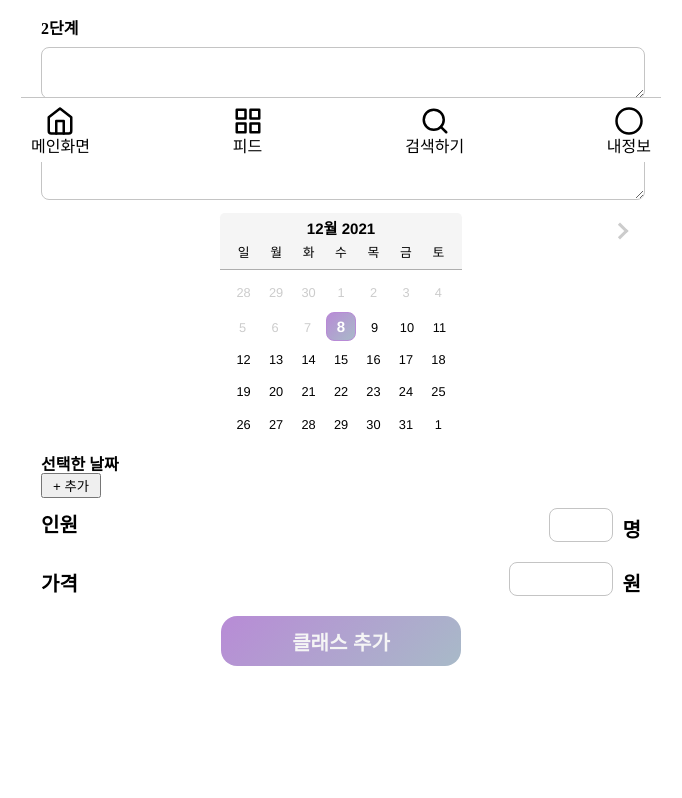
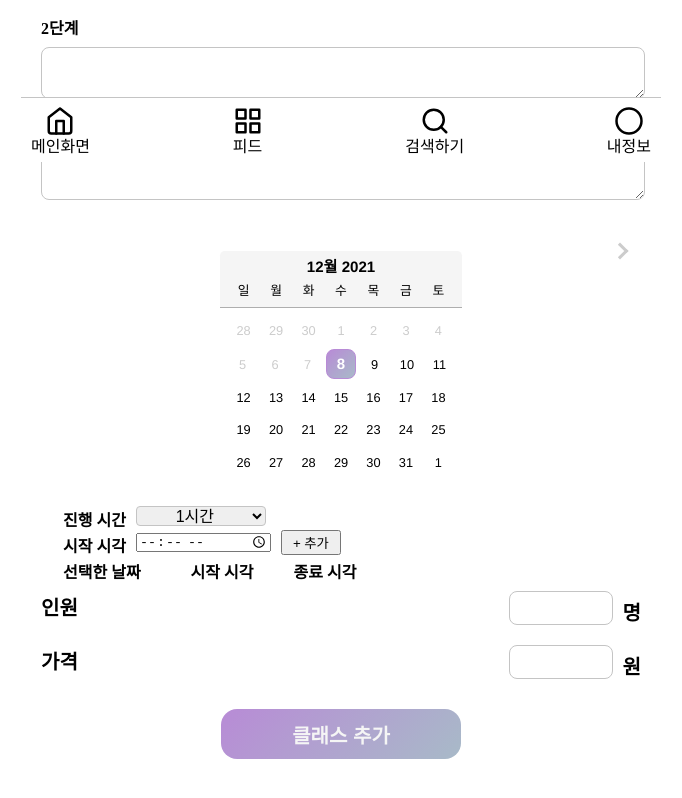
Before and after one commit to prgrms-web-devcourse/Team_DAYZ_DAYZ_FE, a React (Create React App) app: page /upload/products in a window 1280 px wide. Shown: the part 638-1436 px from the top of the page, without its empty margins (299-981 px from the left). Before the commit the page ends 1389 px from the top, so only its background shows below. Built offline with nearby package versions, Linux system fonts and the light colour scheme.

Commit message:
Feat : 달력 날짜 선택, 시작시각, 진행시간 선택 후 추가 가능하게 만듬 && api 통신 형태로 data 가공

```diff
--- a/src/pages/UploadProductPage/index.tsx
+++ b/src/pages/UploadProductPage/index.tsx
@@ -1,5 +1,5 @@
-import React, { useState } from 'react';
 import styled from '@emotion/styled';
+import React, { ChangeEvent, ReactHTMLElement, useState } from 'react';
 import { Upload } from '../../components/base';
 import { Plus, MinusCircle } from 'react-feather';
 import ReactDatePicker from 'react-datepicker';
@@ -9,14 +9,36 @@ import { ko } from 'date-fns/esm/locale';
 
 const UploadProductPage = () => {
   const [date, setDate] = useState(new Date());
+  const [startTime, setStartTime] = useState<string | ''>('');
+  const [durationTime, setDurationTime] = useState<string | '1'>('1');
   const [imgLink, setImgLink] = useState<string | undefined>(undefined);
   const [pickDate, setPickDate] = useState<any | undefined>('');
 
+  const handleSubmit = (e: React.FormEvent<HTMLFormElement>) => {
+    e.preventDefault();
+    console.log(e);
+    console.log(e.target);
+    // console.log(e.target.value);
+  };
+
   const handlePost = (e: React.MouseEvent<HTMLElement>) => {
     e.preventDefault();
-    setPickDate([...pickDate, date.toDateString()]);
+    if (date && startTime && durationTime) {
+      const [startHour, startMinute] = startTime.split(':');
+      const endHour: number = parseInt(startHour) + parseInt(durationTime);
+      const endTime = endHour + ':' + startMinute;
+      setPickDate([
+        ...pickDate,
+        {
+          fixDate: date.toLocaleDateString(),
+          fixStartTime: startTime,
+          fixEndTime: endTime,
+        },
+      ]);
+    }
   };
 
+  console.log(pickDate);
   const handleDelete = (e: React.MouseEvent<SVGElement, MouseEvent>) => {
     e.preventDefault();
     const target = (e.target as HTMLLIElement).closest('li')?.dataset.id;
@@ -26,7 +48,7 @@ const UploadProductPage = () => {
 
   return (
     <UploadProductPageWrapper>
-      <InputForm>
+      <InputForm onSubmit={handleSubmit}>
         <InputTitle>클래스 이름</InputTitle>
         <InputBox style={{ height: '40px', width: 'calc(100% - 20px)' }} />
         <InputTitle>카테고리</InputTitle>
@@ -52,9 +74,10 @@ const UploadProductPage = () => {
                   justifyContent: 'flex-start',
                   alignItems: 'center',
                   marginBottom: '10px',
+                  overflowX: 'scroll',
                 }}
               >
-                {file ? <img src={imgLink} style={{ width: '300px', marginRight: '20px' }} /> : ''}
+                {file ? <img src={imgLink} style={{ width: '200px', paddingRight: '20px' }} /> : ''}
 
                 <div
                   style={{
@@ -81,6 +104,7 @@ const UploadProductPage = () => {
         <InputTextArea />
         <InputSubTitle>3단계</InputSubTitle>
         <InputTextArea />
+
         <ReactDatePicker
           selected={date}
           locale={ko}
@@ -89,25 +113,88 @@ const UploadProductPage = () => {
           inline
           minDate={new Date()}
         />
+
         <ul className="dateLists">
-          <InputSubTitle>선택한 날짜</InputSubTitle>
+          <div
+            style={{
+              display: 'flex',
+              justifyContent: 'flex-start',
+              alignItems: 'center',
+              marginLeft: '22px',
+            }}
+          >
+            <InputSubTitle>진행 시간</InputSubTitle>
+            <select
+              style={{
+                width: '130px',
+                height: '20px',
+                borderRadius: '4px',
+                border: 'solid 1px #c4c4c4',
+                textAlign: 'center',
+                fontSize: '16px',
+                marginLeft: '10px',
+              }}
+              onChange={(e: ChangeEvent<HTMLSelectElement>) => setDurationTime(e.target.value)}
+            >
+              <option value={1}>1시간</option>
+              <option value={2}>2시간</option>
+              <option value={3}>3시간</option>
+              <option value={4}>4시간</option>
+            </select>
+          </div>
+
+          <div
+            style={{
+              display: 'flex',
+              justifyContent: 'flex-start',
+              alignItems: 'center',
+              marginLeft: '22px',
+            }}
+          >
+            <InputSubTitle>시작 시각</InputSubTitle>
+            <input
+              type="time"
+              style={{ width: '130px', height: '15px', margin: '0 10px' }}
+              onChange={(e: ChangeEvent<HTMLInputElement>) =>
+                setStartTime((e.target as HTMLInputElement).value)
+              }
+            />
+            <Button onClick={handlePost}>+ 추가</Button>
+          </div>
+
+          <div
+            style={{
+              display: 'flex',
+              justifyContent: 'flex-start',
+              alignItems: 'center',
+              marginLeft: '22px',
+            }}
+          >
+            <InputSubTitle>선택한 날짜</InputSubTitle>
+            <InputSubTitle style={{ marginLeft: '50px' }}>시작 시각</InputSubTitle>
+            <InputSubTitle style={{ marginLeft: '40px' }}>종료 시각</InputSubTitle>
+          </div>
+
           {pickDate
             ? pickDate.map((date: any) => (
                 <li
                   key={date}
                   data-id={date}
-                  style={{ display: 'flex', justifyContent: 'flex-start', alignItems: 'center' }}
+                  style={{
+                    display: 'flex',
+                    justifyContent: 'flex-start',
+                    alignItems: 'center',
+                    margin: '3px 0px',
+                  }}
                 >
-                  <MinusCircle style={{ color: 'red' }} size={16} onClick={handleDelete} />
-                  <DateDiv>{date}</DateDiv>
-                  <input type="time" style={{ width: '130px', height: '15px' }} required />
-                  <input type="time" style={{ width: '130px', height: '15px' }} required />
+                  <MinusCircle style={{ color: 'black' }} size={16} onClick={handleDelete} />
+                  <DateDiv>{date.fixDate}</DateDiv>
+                  <DateDiv style={{ marginLeft: '40px' }}>{date.fixStartTime}</DateDiv>
+                  <DateDiv>{date.fixEndTime}</DateDiv>
                 </li>
               ))
             : ''}
         </ul>
-
-        <Button onClick={handlePost}>+ 추가</Button>
 
         <RowInputForm>
           <InputTitle>인원</InputTitle>
@@ -118,7 +205,7 @@ const UploadProductPage = () => {
               alignItems: 'center',
             }}
           >
-            <InputBox type="number" style={{ height: '30px', width: '40px' }} />
+            <InputBox type="number" style={{ height: '30px', width: '80px' }} />
             <InputSubTitle style={{ fontSize: '20px', marginLeft: '10px' }}>명</InputSubTitle>
           </div>
         </RowInputForm>
@@ -129,14 +216,14 @@ const UploadProductPage = () => {
               display: 'flex',
               justifyContent: 'flex-start',
               alignItems: 'center',
-              marginBottom: '10px',
             }}
           >
             <InputBox type="number" style={{ height: '30px', width: '80px' }} />
             <InputSubTitle style={{ fontSize: '20px', marginLeft: '10px' }}>원</InputSubTitle>
           </div>
         </RowInputForm>
-        <Submit> 클래스 추가</Submit>
+
+        <Submit type="submit"> 클래스 추가</Submit>
       </InputForm>
     </UploadProductPageWrapper>
   );
@@ -186,6 +273,7 @@ const InputTextArea = styled.textarea`
 `;
 const Button = styled.button`
   width: 60px;
+  display: block;
 `;
 const RowInputForm = styled.div`
   display: flex;
@@ -202,11 +290,12 @@ const Submit = styled.button`
   color: #f5f5f5;
   font-size: 20px;
   font-weight: 700;
-  margin-left: 30%;
+  margin: 20px 30%;
 `;
 const DateDiv = styled.div`
   font-size: 16px;
   margin-left: 10px;
+  width: 90px;
 `;
 
 export default UploadProductPage;
--- a/src/style/calendar.css
+++ b/src/style/calendar.css
@@ -1,9 +1,10 @@
 .react-datepicker {
-  /*  width: 100% !important; */
+  height: 270px;
   display: flex;
   justify-content: center;
   align-items: center;
   border: none;
+  margin-top: 20px;
 }
 
 .react-datepicker__header {
```
